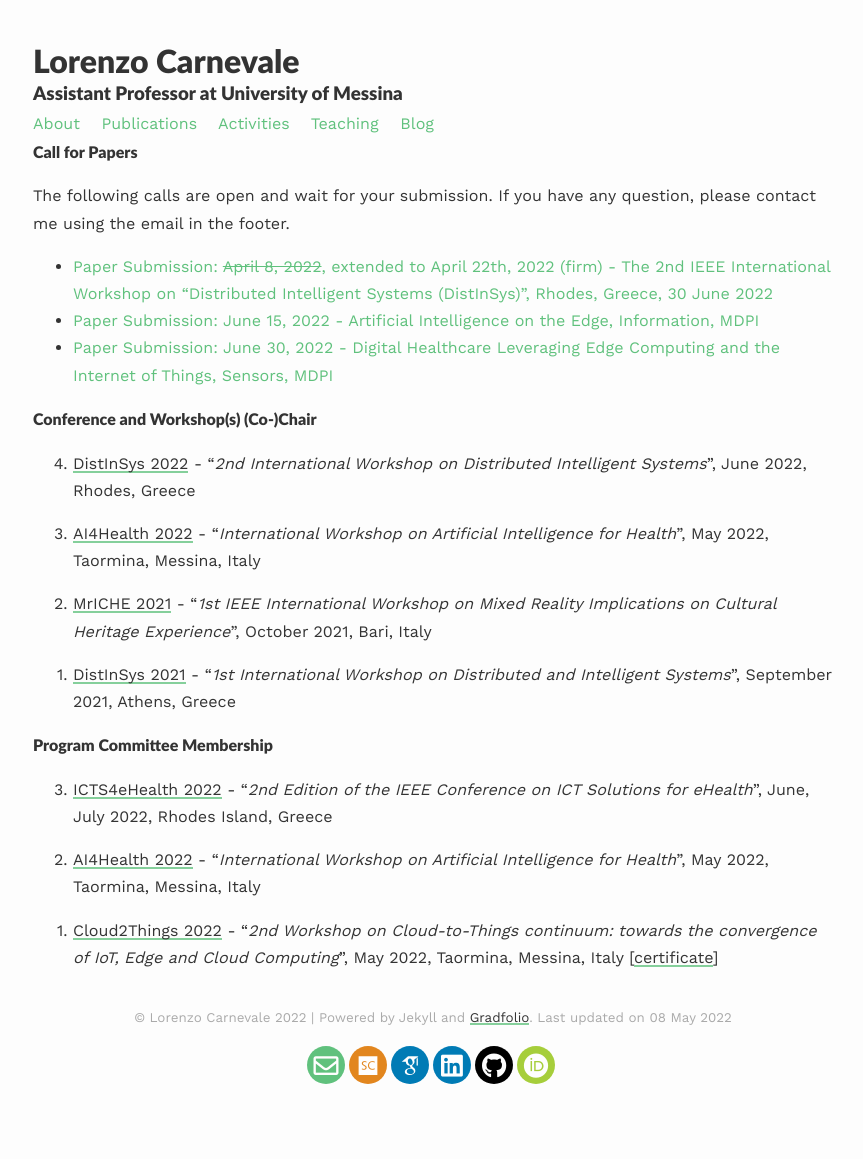
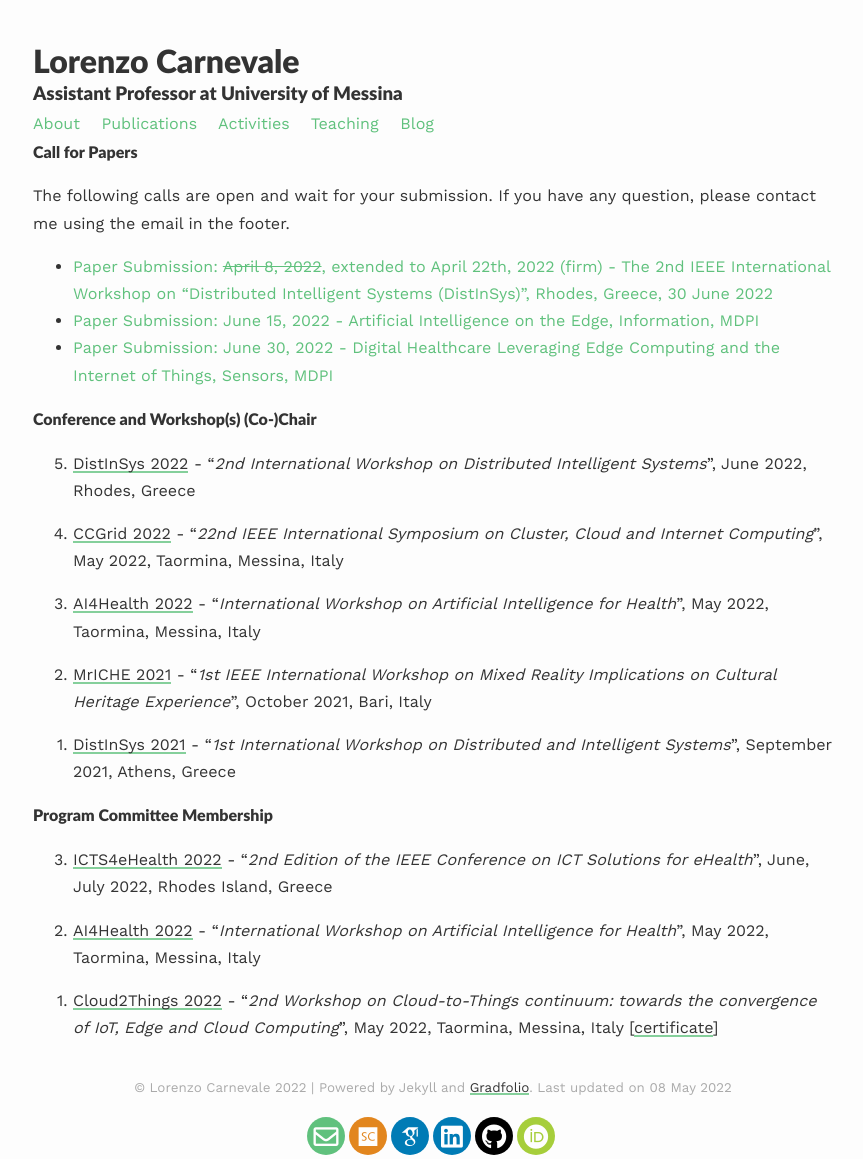
Before and after one commit to lcarnevale/lcarnevale.github.io, a Jekyll site: the page built from _pages/activities.md, in a window 1280 px wide. Shown: the whole page, without its empty margins (207-1070 px from the left). Built offline with Jekyll 4.4.1, drawn with Linux system fonts in a browser that asks for light colours; nearby versions of some CDN libraries; some web fonts are replaced; before the commit the page ends 1088 px from its top, so only the background shows below that.

Commit message:
add ccgrid 2022 chairing

```diff
--- a/_pages/activities.md
+++ b/_pages/activities.md
@@ -15,6 +15,8 @@ The following calls are open and wait for your submission. If you have any quest
 #### Conference and Workshop(s) (Co-)Chair
 0. [DistInSys 2022](https://fcrlab.unime.it/calls/distinsys2022) - "<i>2nd International Workshop on Distributed Intelligent Systems</i>", June 2022, Rhodes, Greece
 
+0. [CCGrid 2022](https://fcrlab.unime.it/ccgrid22) - "<i>22nd IEEE International Symposium on Cluster, Cloud and Internet Computing</i>", May 2022, Taormina, Messina, Italy
+
 0. [AI4Health 2022](https://www.ai4health.icar.cnr.it) - "<i>International Workshop on Artificial Intelligence for Health</i>", May 2022, Taormina, Messina, Italy
 
 0. [MrICHE 2021](https://fcrlab.unime.it/calls/mriche2021) - "<i>1st IEEE International Workshop on Mixed Reality Implications on Cultural Heritage Experience</i>", October 2021, Bari, Italy
```
